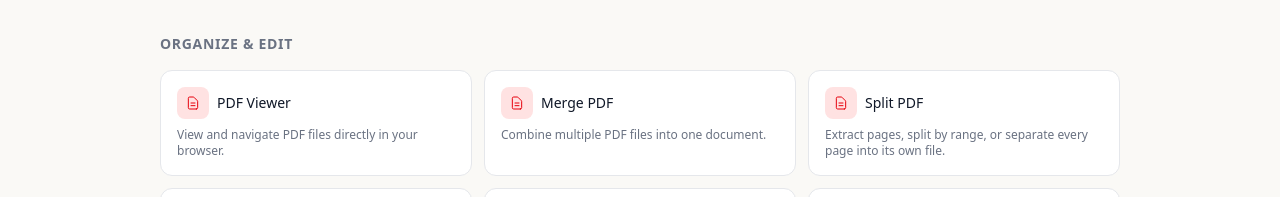
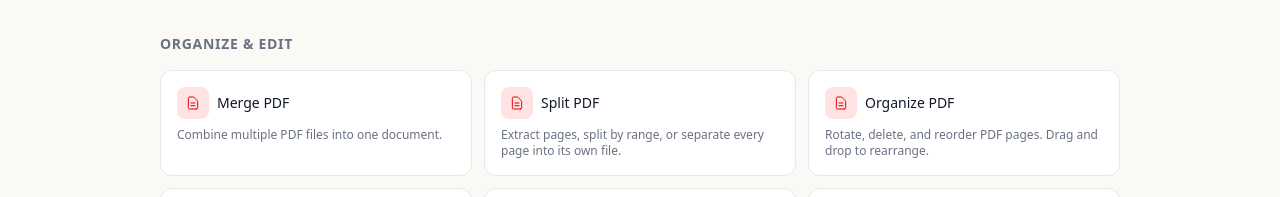
Before and after one commit to prasan89/dev-tools, a Next.js app: page /pdf-tools in a window 1280 px wide. Shown: the part 277-474 px from the top of the page. Built offline with nearby package versions, Linux system fonts and the light colour scheme; no server answers.

Commit message:
remove PDF Viewer tile from pdf-tools listing

```diff
--- a/src/app/pdf-tools/page.tsx
+++ b/src/app/pdf-tools/page.tsx
@@ -35,8 +35,7 @@ const TOOL_CATEGORIES: ToolCategory[] = [
   {
     label: 'Organize & Edit',
     tools: [
-      { title: 'PDF Viewer', description: 'View and navigate PDF files directly in your browser.', href: '/pdf-tools/viewer', available: true },
-      { title: 'Merge PDF', description: 'Combine multiple PDF files into one document.', href: '/pdf-tools/merge-pdf', available: true },
+{ title: 'Merge PDF', description: 'Combine multiple PDF files into one document.', href: '/pdf-tools/merge-pdf', available: true },
       { title: 'Split PDF', description: 'Extract pages, split by range, or separate every page into its own file.', href: '/pdf-tools/split-pdf', available: true },
       { title: 'Organize PDF', description: 'Rotate, delete, and reorder PDF pages. Drag and drop to rearrange.', href: '/pdf-tools/organize-pdf', available: true },
       { title: 'Crop PDF', description: 'Visually crop PDF pages to remove margins or whitespace.', href: '/pdf-tools/crop-pdf', available: true },
```
